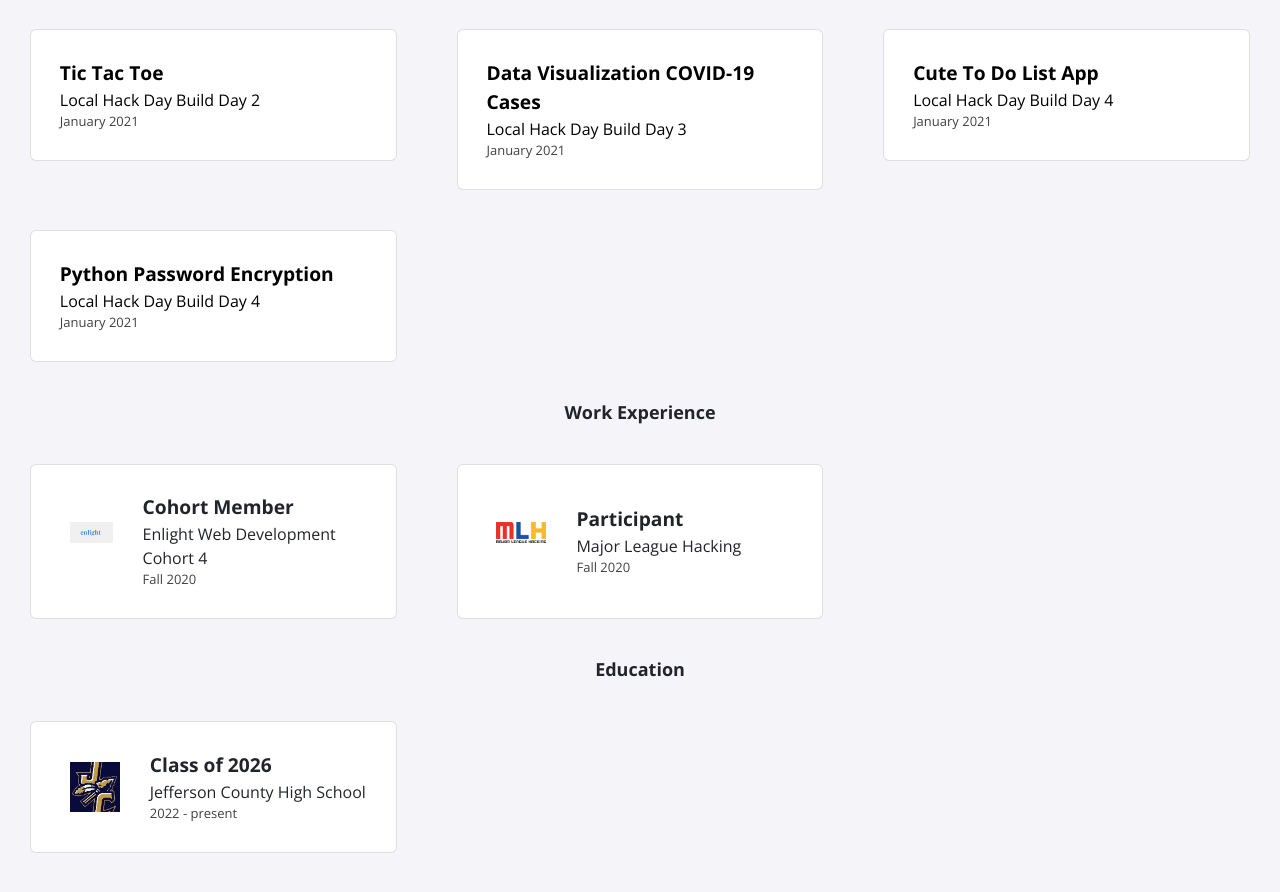
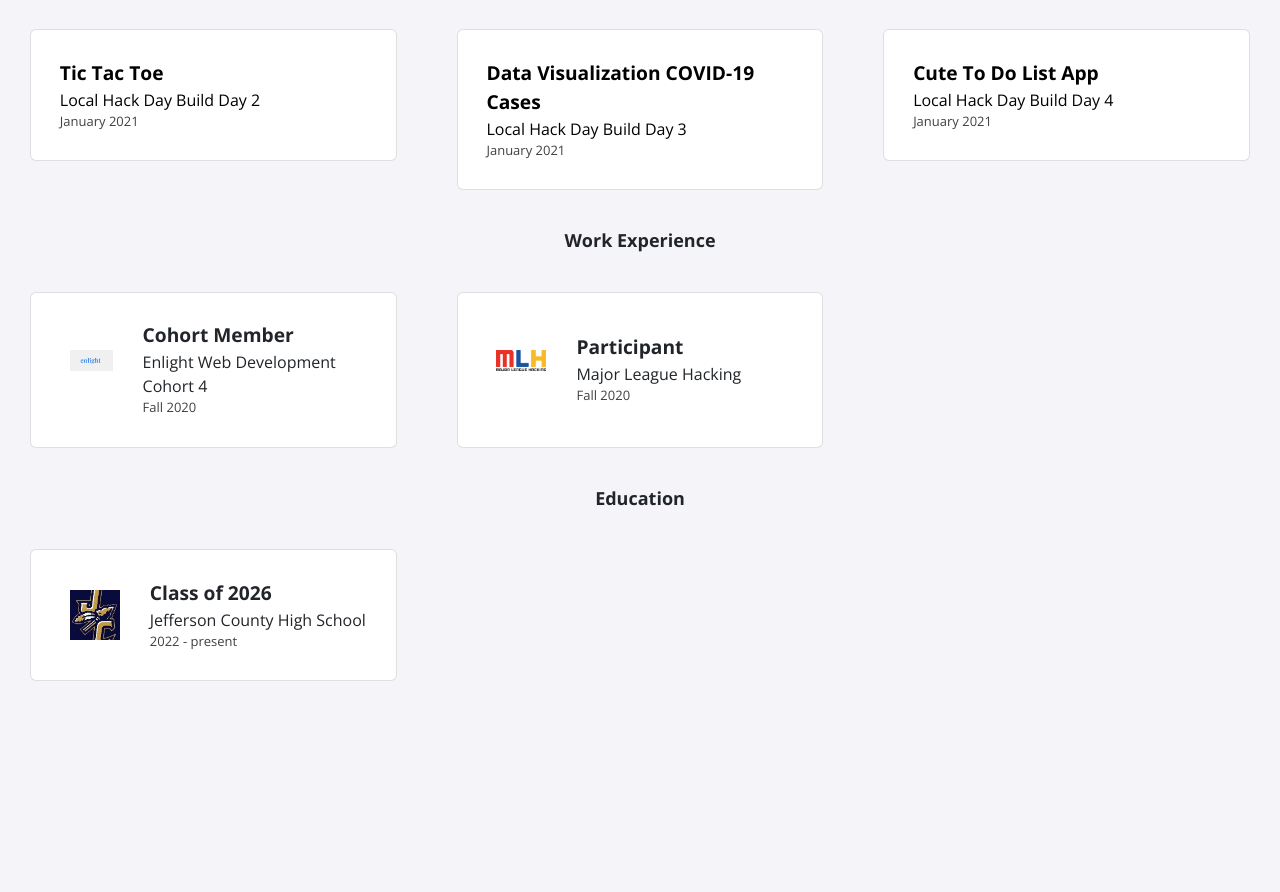
Before and after one commit to BrookTheBook/brookthebook.github.io, a Jekyll site: the page built from index.html, in a window 1280 px wide and 900 px high, scrolled down 816 px. Shown: the top 892 px of the window. Built offline with Jekyll 4.4.1, drawn with Linux system fonts in a browser that asks for light colours; nearby versions of some CDN libraries; after the commit the page ends 1567 px from its top, so only the background shows below that.

Commit message:
Update projects.yml

```diff
--- a/_data/projects.yml
+++ b/_data/projects.yml
@@ -42,8 +42,3 @@
   event: Local Hack Day Build Day 4
   date: January 2021
   page-name: sprint5
-
-- title: Python Password Encryption
-  event: Local Hack Day Build Day 4
-  date: January 2021
-  page-name: sprint6
```
